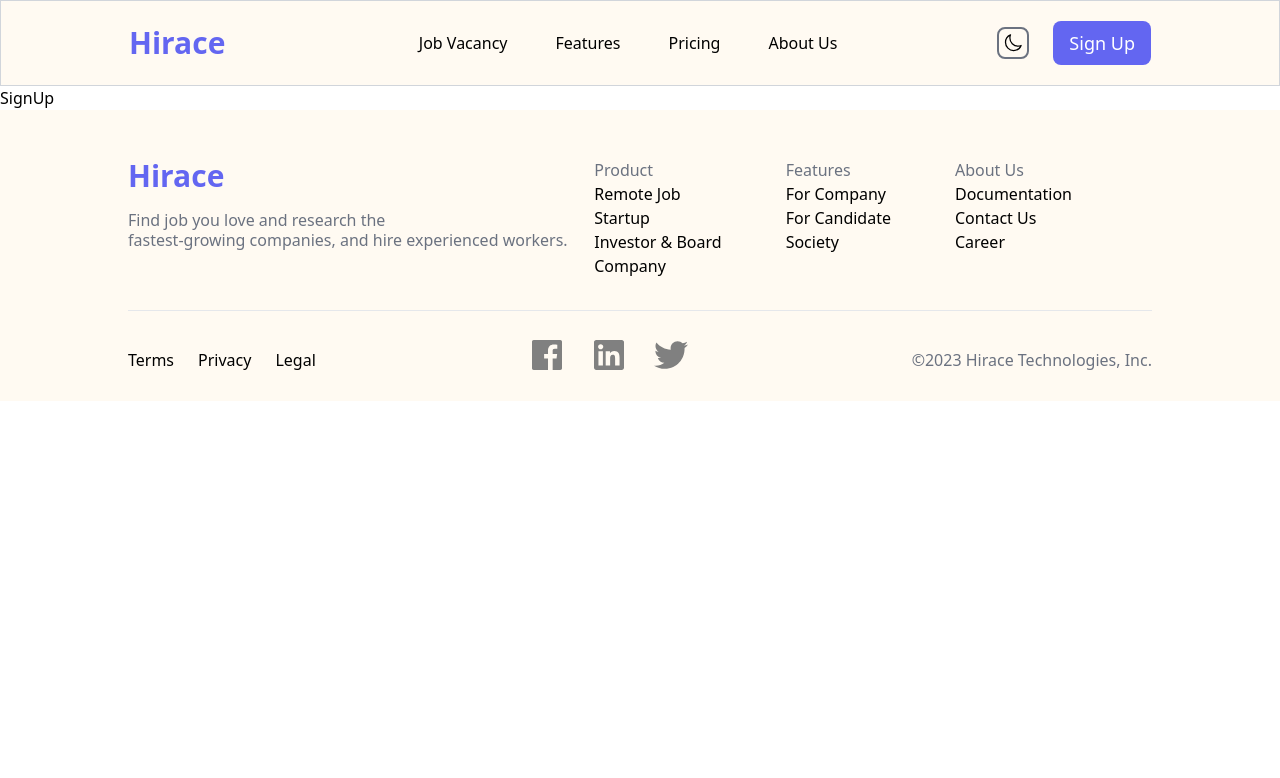
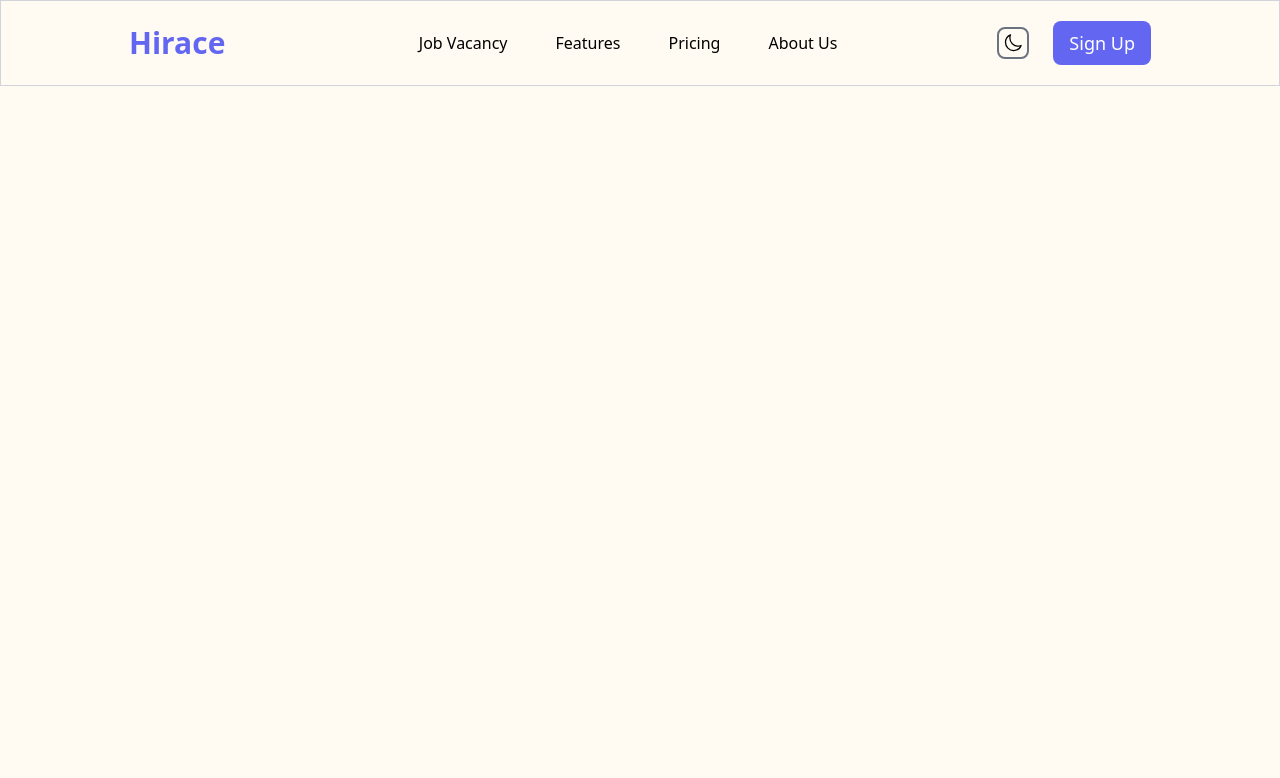
Before and after one commit to prakritip0/task-4, a React (Create React App) app: page /signup in a window 1280 px wide. Shown: the top 778 px of the page. Built offline with nearby package versions, Linux system fonts and the light colour scheme.

Commit message:
make final changes before signup branch

```diff
--- a/src/components/Banner.tsx
+++ b/src/components/Banner.tsx
@@ -7,7 +7,7 @@ import GridLayout from '../utils/GridLayout'
 
 function Banner() {
   return (
-    <div className='banner w-[100vw] flex flex-col md:flex-row pt-[2rem] md:pt-20 2xl:pt-32 justify-between px-4 md:px-[8rem] 2xl:px-[10rem] overflow-hidden bg-[#fffaf2] dark:bg-gray-800'>
+    <div className='banner w-[100vw] h-[80vh] flex flex-col md:flex-row pt-[2rem] md:pt-20 2xl:pt-32 justify-between px-4 md:px-[8rem] 2xl:px-[10rem] overflow-hidden bg-[#fffaf2] dark:bg-gray-800'>
       <div className="bannerLeft m-auto md:m-0 flex flex-col lg:mr-[4rem] gap-7 2xl:gap-12">
         <div className="new border rounded-full border-gray-300 flex items-center gap-2 px-1 py-1 w-[13rem]">
             <p className='text-sm bg-indigo-500 py-1.5 px-2  rounded-full text-white' >NEW</p>
--- a/src/pages/SignUp.tsx
+++ b/src/pages/SignUp.tsx
@@ -2,7 +2,9 @@ import React from 'react'
 
 const SignUp = () => {
   return (
-    <div>SignUp</div>
+    <div className='h-[80vh] pt-10 px-4 md:px-[8rem] 2xl:px-[10rem] bg-[#fffaf2]'>
+
+    </div>
   )
 }
 
```
